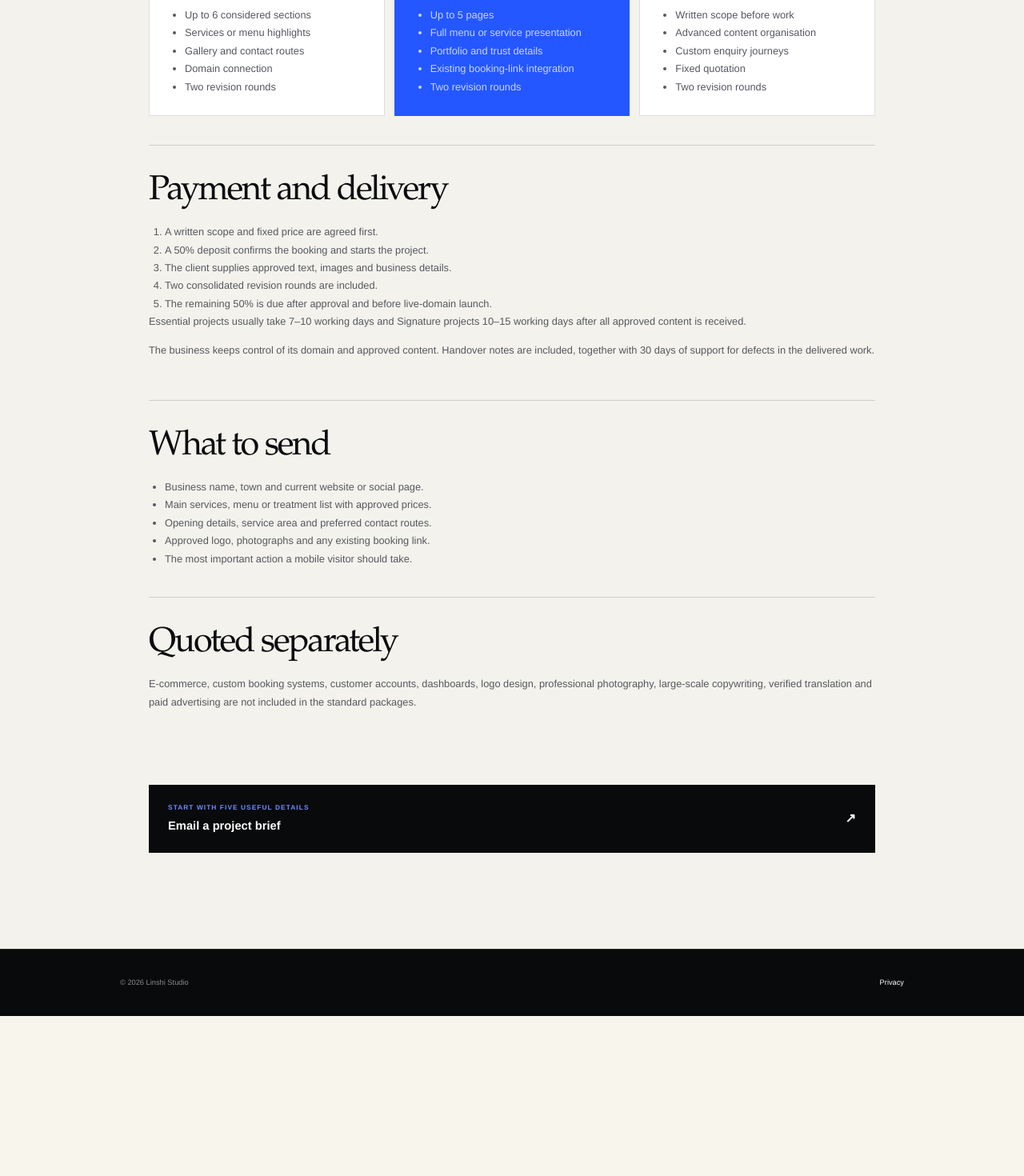
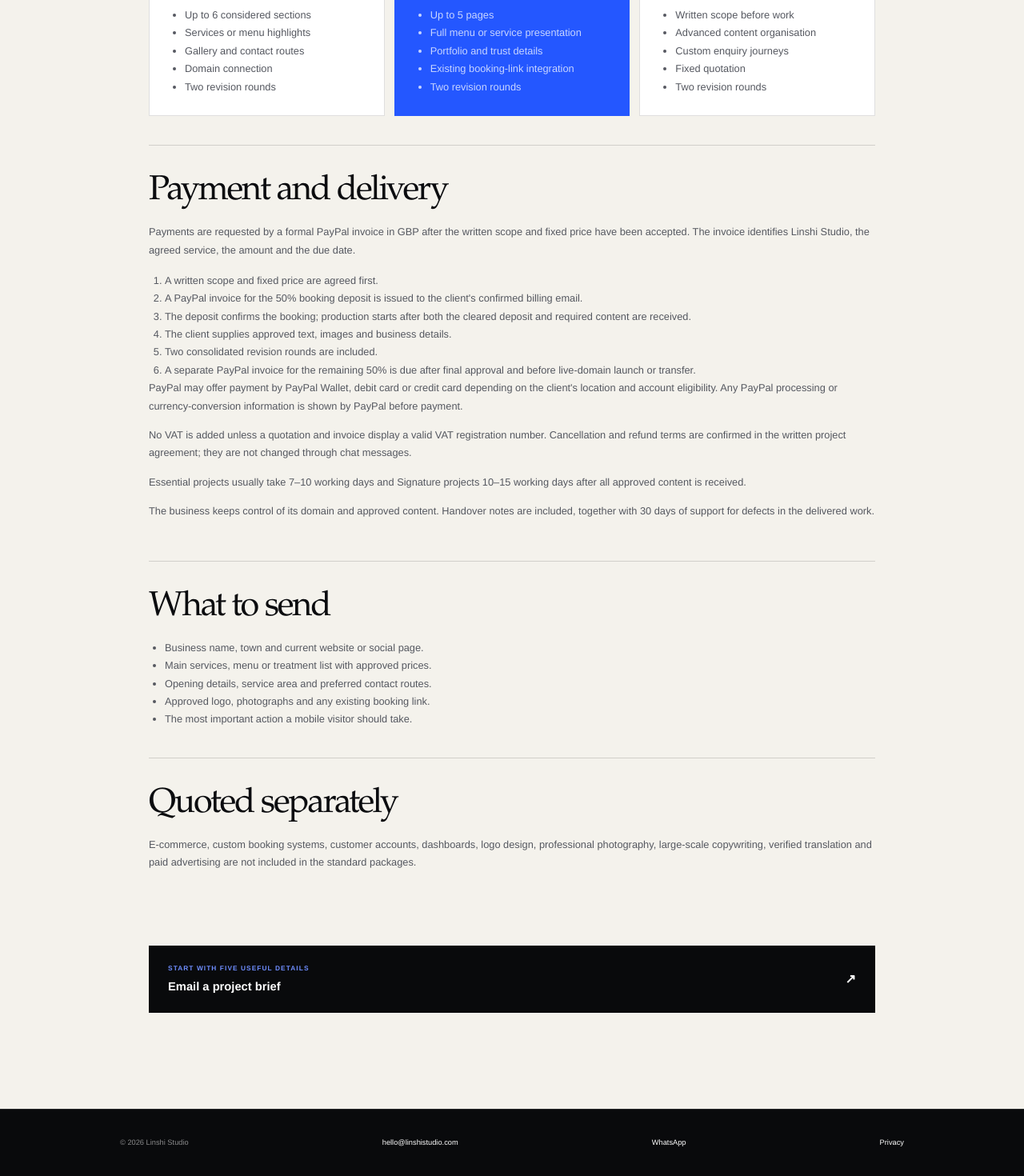
Before and after one commit to linshi156217-bot/linshi156217-bot.github.io, a Next.js app: page /project-guide in a window 1280 px wide. Shown: the part 1022-2492 px from the top of the page at 80% size. Before the commit the page ends 2292 px from the top, so only its background shows below. Built offline with nearby package versions, Linux system fonts and the light colour scheme.

Commit message:
Clarify payment terms and contact paths

```diff
--- a/app/project-guide/page.jsx
+++ b/app/project-guide/page.jsx
@@ -8,6 +8,7 @@ export const metadata = {
 };
 
 const email = "hello@linshistudio.com";
+const whatsappUrl = "https://wa.me/qr/NFHKON7S4RKEO1";
 const startUrl = `mailto:${email}?subject=Website%20project%20enquiry&body=Business%20name%3A%0ATown%20or%20service%20area%3A%0ACurrent%20website%20or%20social%20page%3A%0AMain%20services%3A%0AIdeal%20launch%20date%3A`;
 
 const packages = [
@@ -49,13 +50,17 @@ export default function ProjectGuidePage() {
 
         <section className={styles.section}>
           <h2>Payment and delivery</h2>
+          <p>Payments are requested by a formal PayPal invoice in GBP after the written scope and fixed price have been accepted. The invoice identifies Linshi Studio, the agreed service, the amount and the due date.</p>
           <ol>
             <li>A written scope and fixed price are agreed first.</li>
-            <li>A 50% deposit confirms the booking and starts the project.</li>
+            <li>A PayPal invoice for the 50% booking deposit is issued to the client&apos;s confirmed billing email.</li>
+            <li>The deposit confirms the booking; production starts after both the cleared deposit and required content are received.</li>
             <li>The client supplies approved text, images and business details.</li>
             <li>Two consolidated revision rounds are included.</li>
-            <li>The remaining 50% is due after approval and before live-domain launch.</li>
+            <li>A separate PayPal invoice for the remaining 50% is due after final approval and before live-domain launch or transfer.</li>
           </ol>
+          <p>PayPal may offer payment by PayPal Wallet, debit card or credit card depending on the client&apos;s location and account eligibility. Any PayPal processing or currency-conversion information is shown by PayPal before payment.</p>
+          <p>No VAT is added unless a quotation and invoice display a valid VAT registration number. Cancellation and refund terms are confirmed in the written project agreement; they are not changed through chat messages.</p>
           <p>Essential projects usually take 7–10 working days and Signature projects 10–15 working days after all approved content is received.</p>
           <p>The business keeps control of its domain and approved content. Handover notes are included, together with 30 days of support for defects in the delivered work.</p>
         </section>
@@ -82,7 +87,14 @@ export default function ProjectGuidePage() {
         </a>
       </div>
 
-      <footer className={styles.footer}><div className={styles.footerInner}><span>© 2026 Linshi Studio</span><a href="/privacy/">Privacy</a></div></footer>
+      <footer className={styles.footer}>
+        <div className={styles.footerInner}>
+          <span>© 2026 Linshi Studio</span>
+          <a href={`mailto:${email}?subject=Website%20project%20enquiry`}>{email}</a>
+          <a href={whatsappUrl} target="_blank" rel="noreferrer">WhatsApp</a>
+          <a href="/privacy/">Privacy</a>
+        </div>
+      </footer>
     </main>
   );
 }
```
Also changed, not shown: app/privacy/page.jsx (+9 -1 lines).
